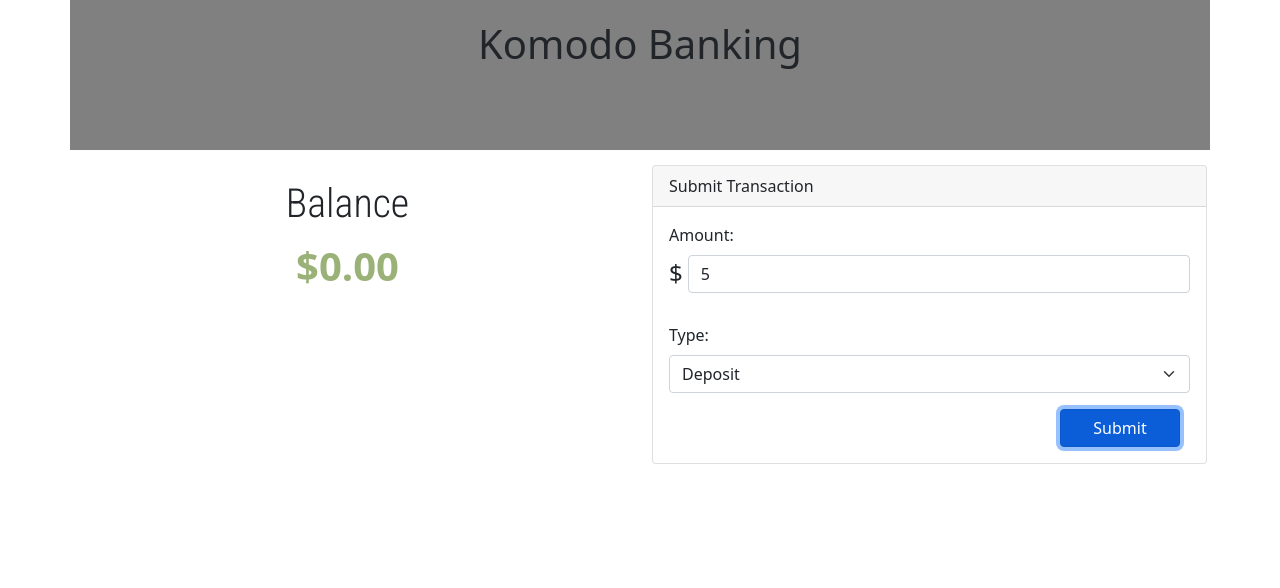
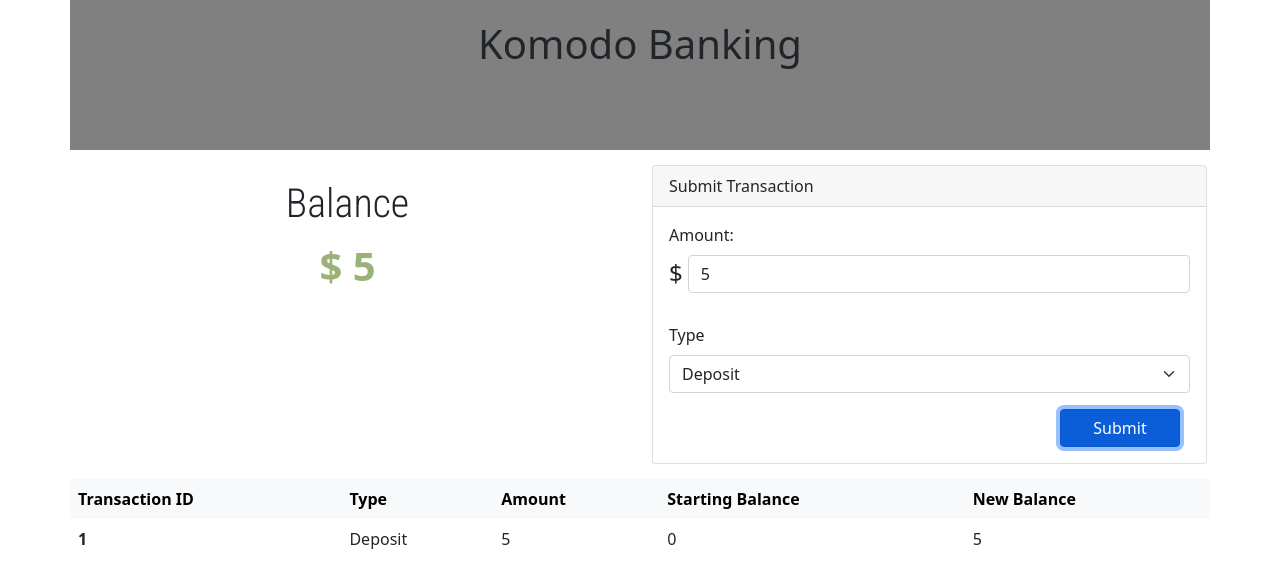
Before and after one commit to Mariabruner/bank_code_along, a plain HTML site: page index.html in a window 1280 px wide. Both pictures are taken after typing "5" into the empty fields and a click on the button "Submit". Drawn offline with nearby package versions, Linux system fonts and the light colour scheme.

Commit message:
(got table working Maria)

```diff
--- a/index.html
+++ b/index.html
@@ -5,49 +5,47 @@
   <meta charset="UTF-8">
   <meta http-equiv="X-UA-Compatible" content="IE=edge">
   <meta name="viewport" content="width=device-width, initial-scale=1.0">
-  <!-- Bootstrap -->
+
+  <!-- Bootstrap-->
   <link href="https://cdn.jsdelivr.net/npm/bootstrap@5.0.0-beta3/dist/css/bootstrap.min.css" rel="stylesheet"
     integrity="sha384-eOJMYsd53ii+scO/bJGFsiCZc+5NDVN2yr8+0RDqr0Ql0h+rP48ckxlpbzKgwra6" crossorigin="anonymous">
-  <title>Bank Walkthrough</title>
 
-  <!--FontAwesome-->
-  <script src="https://kit.fontawesome.com/51db5b57d7.js" crossorigin="anonymous"></script>
-
-  <!--Fonts-->
+  <!-- Font Awesome-->
+  <script src="https://kit.fontawesome.com/3b1c3e47f2.js" crossorigin="anonymous">
+  </script>
+  <!-- Fonts -->
   <link rel="preconnect" href="https://fonts.gstatic.com">
   <link href="https://fonts.googleapis.com/css2?family=Roboto+Condensed:wght@300&display=swap" rel="stylesheet">
 
   <!-- Tab Icon -->
   <link rel="shortcut icon" href="./assets/favicon.ico" type="image/x-icon">
-
   <link rel="stylesheet" href="style.css">
 
+  <title>Bank Walk-through</title>
 </head>
 
 <body>
-
   <div class="container-xl clear-padding">
     <div class="banner">
       <h1 class="text-center">Komodo Banking</h1>
     </div>
-
     <div class="row">
       <div class="col text-center">
         <h1 class="balance">Balance</h1>
-        <p id="account-balance">$0.00 </p>
+        <p id="account-balance">$ 0.00</p>
       </div>
-
       <div class="col form-container">
         <form class="card transaction-card" id="transaction-form">
           <div class="card-header">Submit Transaction</div>
           <div class="card-body">
             <div class="mb-3">
-              <label for="amount" class="form-label">Amount:</label>
-              <div id="amount-input"> <p>$</p><input type="number" class="form-control" id="amount" name="amount">
+              <label for="amount" class="form-label">Amount: </label>
+              <div id="amount-input">
+                <p>$</p><input type="number" step=".01" class="form-control" id="amount" name="amount">
               </div>
             </div>
             <div class="mb-3">
-              <label for="transaction-type" class="form-label">Type:</label>
+              <label for="transaction-type" class="form-label">Type</label>
               <select class="form-select" id="transaction-type" name="transaction-type">
                 <option value="1">Deposit</option>
                 <option value="2">Withdraw</option>
@@ -58,11 +56,22 @@
         </form>
       </div>
     </div>
+    <table class="table table-borderless">
+      <thead class="table-light">
+        <tr>
+          <th scope="col">Transaction ID</th>
+          <th scope="col">Type</th>
+          <th scope="col">Amount</th>
+          <th scope="col">Starting Balance</th>
+          <th scope="col">New Balance</th>
+        </tr>
+      </thead>
+      <tbody id="transaction-log">
+      </tbody>
+    </table>
   </div>
 
-
-
-  <!-- Bootstrap -->
+  <!-- Bootstrap-->
   <script src="https://cdn.jsdelivr.net/npm/bootstrap@5.0.0-beta3/dist/js/bootstrap.bundle.min.js"
     integrity="sha384-JEW9xMcG8R+pH31jmWH6WWP0WintQrMb4s7ZOdauHnUtxwoG2vI5DkLtS3qm9Ekf"
     crossorigin="anonymous"></script>
--- a/index.js
+++ b/index.js
@@ -1,9 +1,95 @@
+// Grabbing DOM elements
 let form = document.getElementById("transaction-form")
+let balanceAmount = document.getElementById("account-balance")
+let transactionLog = document.getElementById("transaction-log")
+// Setting a starting balance
+let balance = 0.00
+let transactionNumber = 0
+let transactionArr = []
+// Changing the forms behavior
+form.onsubmit = (e) => {
+    // Cleaning up form data to be in string format not number
+    let type;
+    if (e.target["transaction-type"].value === "1") type = "Deposit";
+    else type = "Withdraw";
 
-form.onsubmit = (e) => {
-    console.log(e)
-    console.log(e.target["transaction-type"].value)
-    console.log(e.target.amount.value)
+    // Bundling data in a better way to be passed to a function
+    let transaction = {
+        type: type ,
+        amount: Number(e.target.amount.value)
+    }
 
+    // Using helper functions to handle the heavy lifting
+    // Updates the balance
+    handleTransaction(transaction)
+    // Updates the display amount with the new balance
+    renderBalance()
+    renderTransactionTable()
+    // Stops redirect which is the default behaviour of a form
     e.preventDefault()
 }
+
+function handleTransaction(transaction){
+    console.log(transaction)
+
+    transactionNumber += 1
+
+    // Starts building the Transaction log entry, has to wait for last value
+    let currentTransaction = {
+        tID: transactionNumber,
+        amount: transaction.amount,
+        type: transaction.type,
+        preBalance: balance
+    }
+
+    // Add or subtract from balance based on t.type
+    if (transaction.type === "Deposit"){
+        balance += transaction.amount
+    } else {
+        balance -= transaction.amount
+    }
+
+    // Adds final k:v to the object
+    currentTransaction.postBalance = balance
+    transactionArr.push(currentTransaction)
+    console.log(currentTransaction)
+    console.log(transactionArr)
+}
+
+function renderBalance(){
+    // Changes the text of the element using reassignment
+    balanceAmount.innerText = `$ ${balance}`
+    balanceAmount.style.color = balance >= 0 ? `#9AB278` : `#FE4C58`
+}
+
+function renderTransactionTable(){
+    transactionLog.innerHTML = ""
+
+    for (let i = transactionArr.length - 1; i >= 0; i--){
+        let row = createTableRow(transactionArr[i])
+        transactionLog.appendChild(row)
+    }
+}
+
+function createTableRow(entry){
+        let tableRow = document.createElement('tr')
+        let tID = document.createElement('th')
+        let tType = document.createElement('td')
+        let tAmount = document.createElement('td')
+        let preBalance = document.createElement('td')
+        let postBalance = document.createElement('td')
+
+        tID.innerText = entry.tID
+        tType.innerText = entry.type
+        tAmount.innerText = entry.amount
+        preBalance.innerText = entry.preBalance
+        postBalance.innerText = entry.postBalance
+
+        tableRow.appendChild(tID)
+        tableRow.appendChild(tType)
+        tableRow.appendChild(tAmount)
+        tableRow.appendChild(preBalance)
+        tableRow.appendChild(postBalance)
+
+        return tableRow
+}
--- a/style.css
+++ b/style.css
@@ -16,6 +16,7 @@
 
 #account-balance {
     color: #9AB278;
+    color: #FE4C58;
     font-size: 40px;
     font-weight: 700;
 }
```
